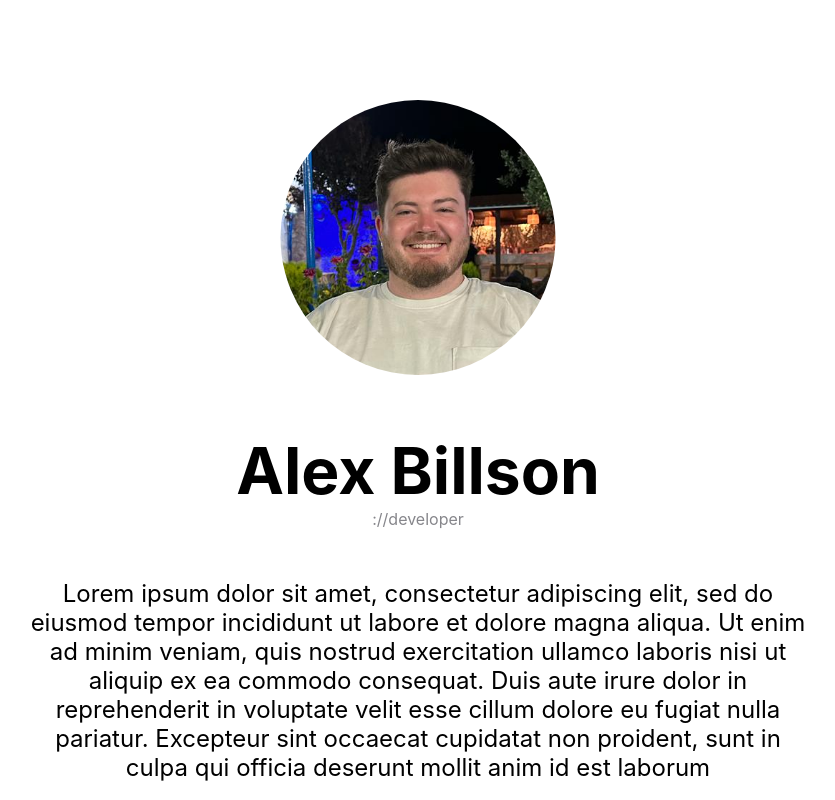
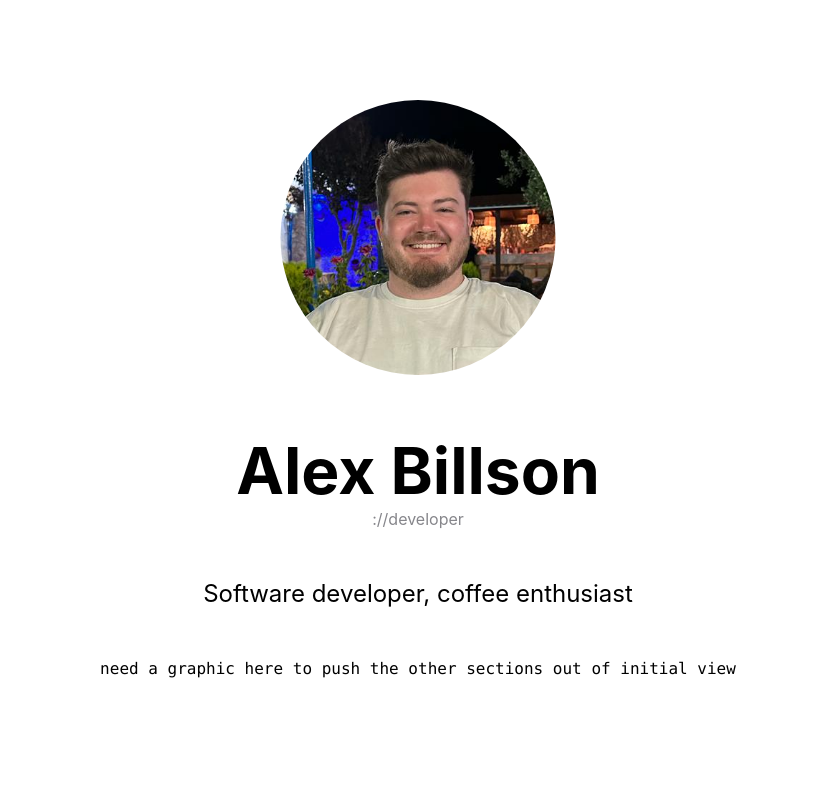
Before and after one commit to Billson7/alex-dev, a React (Create React App) app: page / in a window 1280 px wide. Shown: the top 800 px of the page, without its empty margins (222-1057 px from the left). Built offline with nearby package versions, Linux system fonts and the light colour scheme.

Commit message:
using content fixtures

```diff
--- a/src/App.js
+++ b/src/App.js
@@ -1,12 +1,20 @@
 import React from "react"
 import "./App.css"
 import { Hero, Biscuit, Work, Cool } from "./components"
+import { Content } from "./fixtures/content"
 
-export const App = () => (
+export const App = () => {
+  // ---------- to go into a selector as it gets bigger -------
+  const { content } = Content.data
+  const heroContent = content.hero
+  // ----------------------------------------------------------
+
+  return (
     <main className="page-section">
-    <Hero />
+      <Hero {...heroContent} />
       <Biscuit />
       <Work />
       <Cool />
     </main>
   )
+}
--- a/src/components/HeroSection/hero.jsx
+++ b/src/components/HeroSection/hero.jsx
@@ -1,17 +1,15 @@
 import React from "react"
 import profilePicture from "./Assets/profile-picture.jpeg"
 
-const lorem =
-  "Lorem ipsum dolor sit amet, consectetur adipiscing elit, sed do eiusmod tempor incididunt ut labore et dolore magna aliqua. Ut enim ad minim veniam, quis nostrud exercitation ullamco laboris nisi ut aliquip ex ea commodo consequat. Duis aute irure dolor in reprehenderit in voluptate velit esse cillum dolore eu fugiat nulla pariatur. Excepteur sint occaecat cupidatat non proident, sunt in culpa qui officia deserunt mollit anim id est laborum"
-export const Hero = () => (
+export const Hero = ({ title, caption, intro }) => (
   <section className="section section-hero">
     <div className="flex-row">
       <img src={profilePicture} alt="dog" className="profile-image" />
-      <h2 className="profile-heading">Alex Billson</h2>
-      <p className="profile-caption">://developer</p>
-      <p className="profile-intro">{lorem}</p>
+      <h2 className="profile-heading">{title}</h2>
+      <p className="profile-caption">{caption}</p>
+      <p className="profile-intro">{intro}</p>
       <code>
-        need a graphic here to push the other sections out of initial view{" "}
+        need a graphic here to push the other sections out of initial view
       </code>
     </div>
   </section>
--- /dev/null
+++ b/src/fixtures/content.js
@@ -0,0 +1,13 @@
+export const Content = {
+  data: {
+    content: {
+      hero: {
+        title: "Alex Billson",
+        caption: "://developer",
+        intro: "Software developer, coffee enthusiast",
+        introMock:
+          "Lorem ipsum dolor sit amet, consectetur adipiscing elit, sed do eiusmod tempor incididunt ut labore et dolore magna aliqua. Ut enim ad minim veniam, quis nostrud exercitation ullamco laboris nisi ut aliquip ex ea commodo consequat. Duis aute irure dolor in reprehenderit in voluptate velit esse cillum dolore eu fugiat nulla pariatur. Excepteur sint occaecat cupidatat non proident, sunt in culpa qui officia deserunt mollit anim id est laborum",
+      },
+    },
+  },
+}
```
Also changed, not shown: 2 other files (tests, documents, lock files or other folders). Lines whose indentation alone changed are shown as unchanged.
